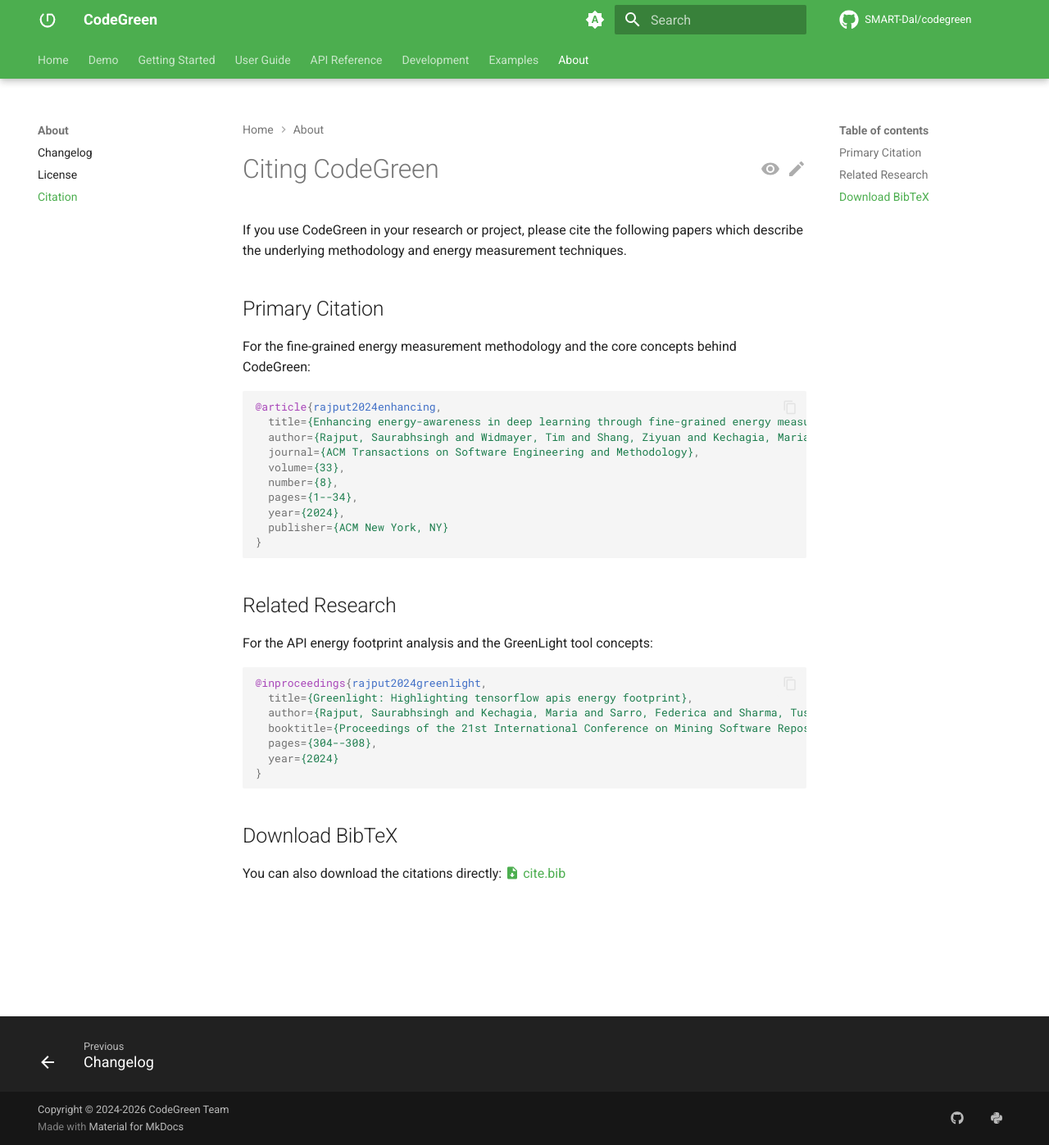
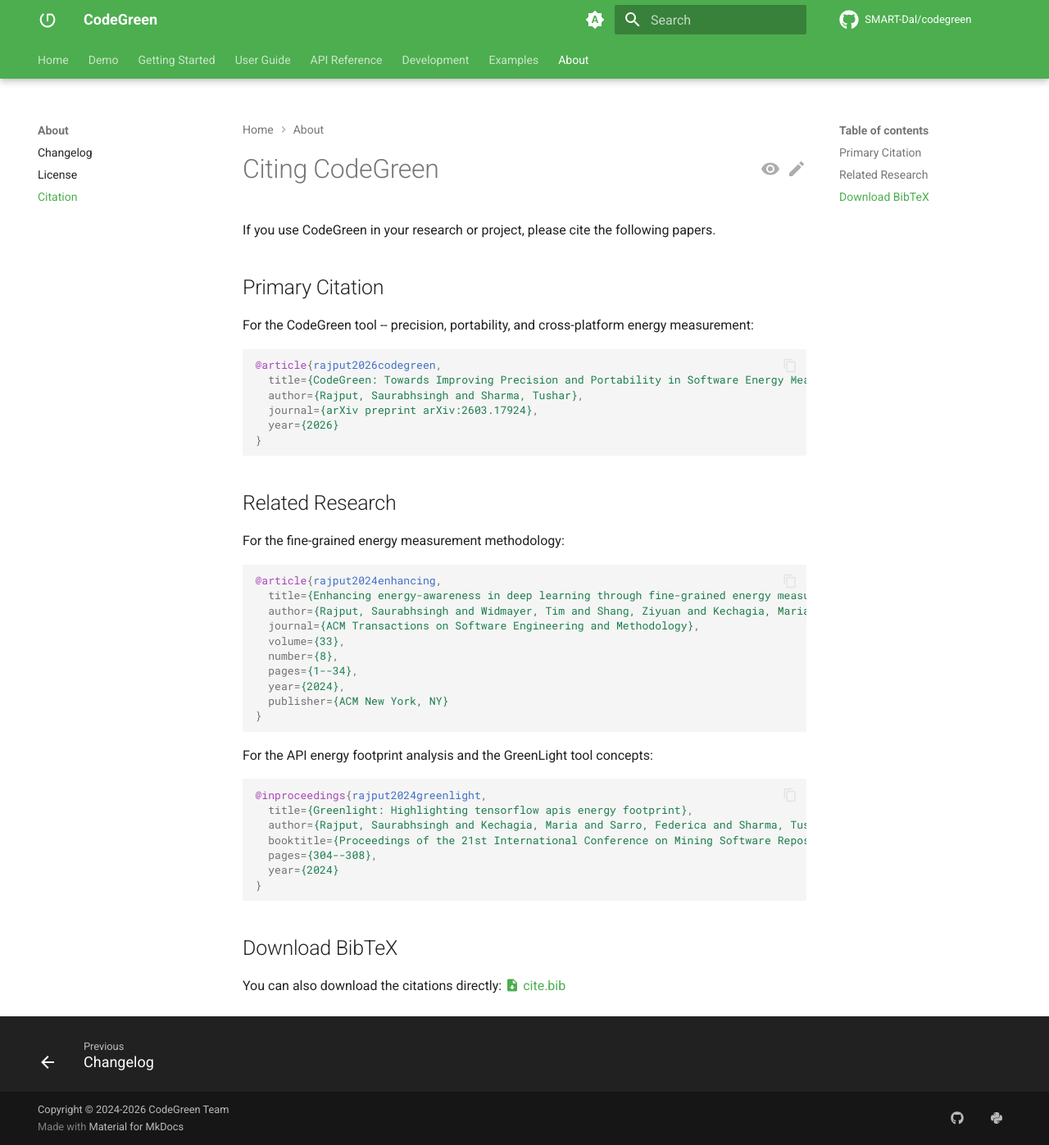
Before and after one commit to SMART-Dal/codegreen, an MkDocs documentation site: the page built from docs/website/docs/about/citing.md, in a window 1280 px wide and 1397 px high. Shown: the whole window at 82% size. Built offline with MkDocs 1.6.1 and Material for MkDocs 9.7.7, drawn with Linux system fonts in a browser that asks for light colours; comment, search, counter and statistics services are not loaded.

Commit message:
docs: add CodeGreen arXiv 2026 paper as primary citation across all docs

````diff
--- a/docs/website/docs/about/citing.md
+++ b/docs/website/docs/about/citing.md
@@ -1,10 +1,23 @@
 # Citing CodeGreen
 
-If you use CodeGreen in your research or project, please cite the following papers which describe the underlying methodology and energy measurement techniques.
+If you use CodeGreen in your research or project, please cite the following papers.
 
 ## Primary Citation
 
-For the fine-grained energy measurement methodology and the core concepts behind CodeGreen:
+For the CodeGreen tool -- precision, portability, and cross-platform energy measurement:
+
+```bibtex
+@article{rajput2026codegreen,
+  title={CodeGreen: Towards Improving Precision and Portability in Software Energy Measurement},
+  author={Rajput, Saurabhsingh and Sharma, Tushar},
+  journal={arXiv preprint arXiv:2603.17924},
+  year={2026}
+}
+```
+
+## Related Research
+
+For the fine-grained energy measurement methodology:
 
 ```bibtex
 @article{rajput2024enhancing,
````
Also changed, not shown: other parts of docs/website/docs/about/citing.md (+0 -2 lines), docs/website/docs/about/cite.bib (+7 -0 lines), docs/website/docs/index.md (+1 -1 lines), README.md.
